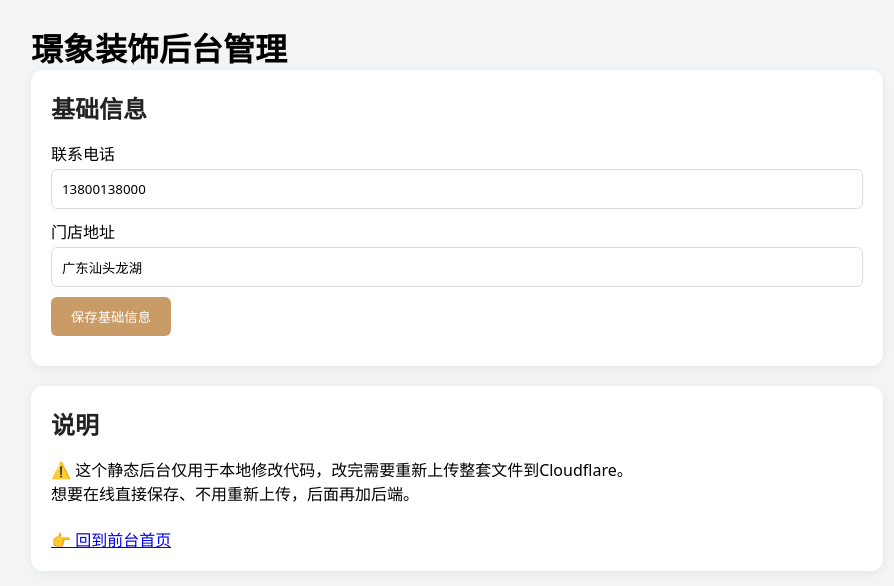
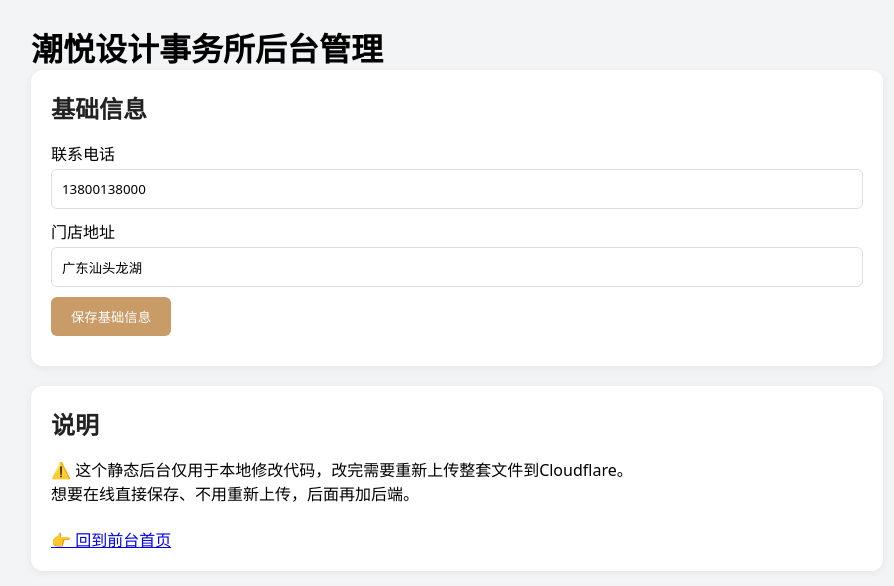
Before and after one commit to hzr123hzr/zhuangxiu-website, a plain HTML site: page admin.html in a window 1280 px wide. Shown: the whole page, without its empty margins (183-1077 px from the left). Drawn offline with Linux system fonts and the light colour scheme.

Commit message:
Update admin page title and content

```diff
--- a/admin.html
+++ b/admin.html
@@ -3,7 +3,7 @@
 <head>
 <meta charset="UTF-8">
 <meta name="viewport" content="width=device-width, initial-scale=1.0">
-<title>后台｜璟象装饰</title>
+<title>后台｜潮悦设计事务所</title>
 <script src="config.js"></script>
 <style>
 *{margin:0;padding:0;box-sizing:border-box;font-family:system-ui}
@@ -18,7 +18,7 @@ button{padding:10px 20px;background:#c89b67;color:#fff;border:none;border-radius
 </style>
 </head>
 <body>
-<h1>璟象装饰后台管理</h1>
+<h1>潮悦设计事务所后台管理</h1>
 <div class="box">
   <h2>基础信息</h2>
   <label>联系电话</label>
```
